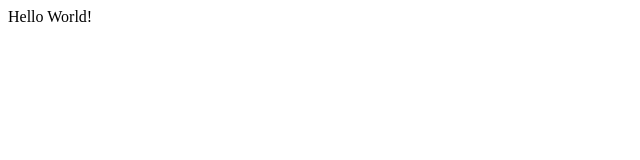
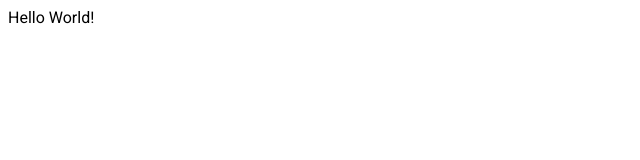
Before and after one commit to benz33to/odin-landing-page, a plain HTML site: page index.html in a window 1280 px wide. Shown: the full height of the page, 0-640 px from the left. Drawn offline with Linux system fonts and the light colour scheme.

Commit message:
Add Roboto font

```diff
--- a/index.html
+++ b/index.html
@@ -4,6 +4,9 @@
         <meta charset="UTF-8">
         <title>Odin landing page</title>
         <link rel="stylesheet" href="./styles.css">
+        <link rel="preconnect" href="https://fonts.googleapis.com">
+        <link rel="preconnect" href="https://fonts.gstatic.com" crossorigin>
+        <link rel="stylesheet" href="https://fonts.googleapis.com/css2?family=Roboto:wght@100;400&display=swap">
     </head>
     <body>
         Hello World!
--- a/styles.css
+++ b/styles.css
@@ -0,0 +1,3 @@
+* {
+    font-family: 'Roboto', sans-serif;
+}
```
